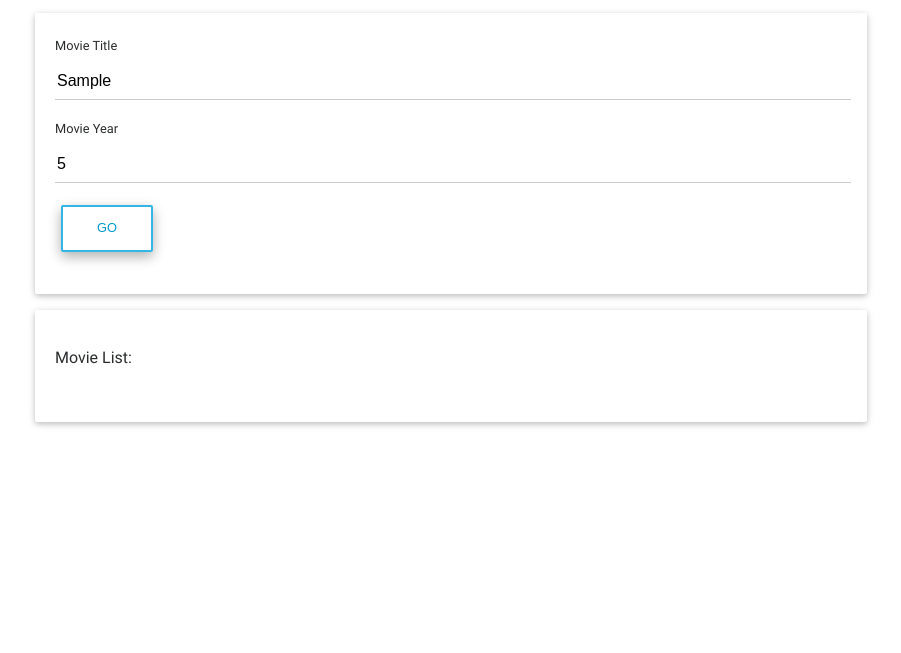
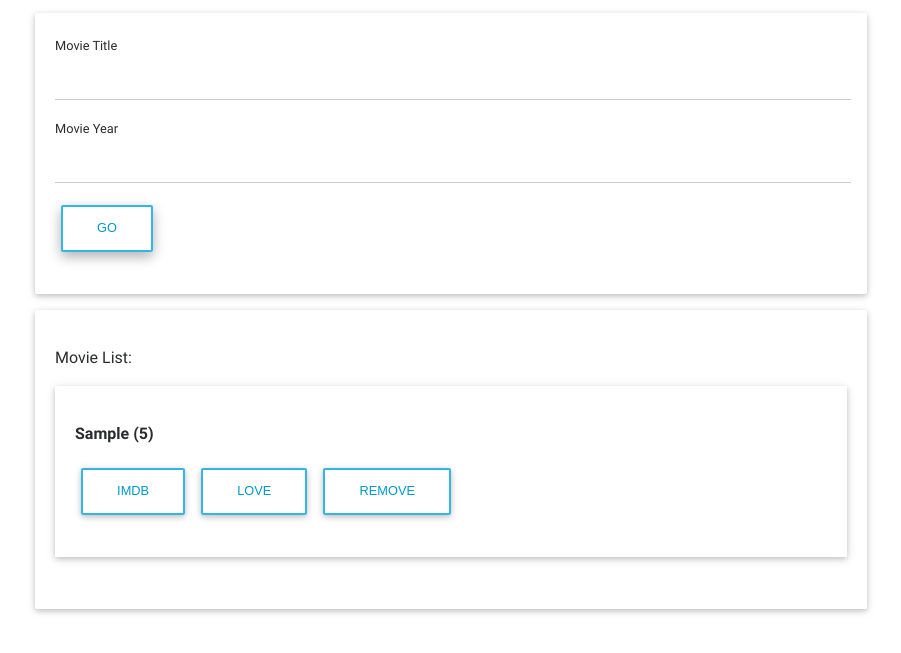
Before and after one commit to PacificWord70/dom-list, a plain HTML site: page index.html in a window 1280 px wide. Both pictures are taken after typing "Sample", "5" into the empty fields and a click on the button "GO". Shown: the part 95-748 px from the top of the page, without its empty margins (189-1090 px from the left). Drawn offline with Linux system fonts and the light colour scheme.

Commit message:
forgot to commit earlier, everything works now

```diff
--- a/index.js
+++ b/index.js
@@ -18,12 +18,41 @@ function handleSubmit(ev)
     }
     titleWithDashes+=titleArray[i]
 
-details.appendChild(`
-<div class="list-group">
-    <a href="http://www.imdb.com/find?ref_=nv_sr_fn&q=${titleWithDashes}&s=all" class="list-group-item">${movieTitle} (${movieYear})</a>
-    <button type="Submit" class="btn btn-outline-info waves-effect">Go</button>
-</div>
-`)
+const item = document.createElement('div')
+    item.innerHTML=
+    `
+        <div class="list-group">
+            <div class="card-block">
+                 <p><strong>${movieTitle} (${movieYear})</strong></p>
+                <a href="http://www.imdb.com/find?ref_=nv_sr_fn&q=${titleWithDashes}&s=all">
+                    <button type="button" class="btn btn-outline-info waves-effect">IMDB</button>
+                </a>
+                <button id = "love" type="button" class="btn btn-outline-info waves-effect">love</button>
+                <button id = "remove" type="button" class="btn btn-outline-info waves-effect">Remove</button>
+            </div>
+        </div>
+    `
+
+
+    details.insertBefore(item,details.childNodes[0])
+
+    document.querySelector('#love').addEventListener('click', pressLove)
+    document.querySelector('#remove').addEventListener('click', pressRemove)
+
+    f.movieTitle.value = ''
+    f.movieYear.value = ''
+
+}
+
+function pressLove()
+{
+    const item = document.querySelector('#love')
+    item.style.backgroundColor = '#F5EEF8'
+}
+
+function pressRemove()
+{
+    this.parentElement.remove(this.parentElement)
 }
 
 listForm.addEventListener('submit', handleSubmit)
```
Also changed, not shown: index.html (+1 -1 lines).
